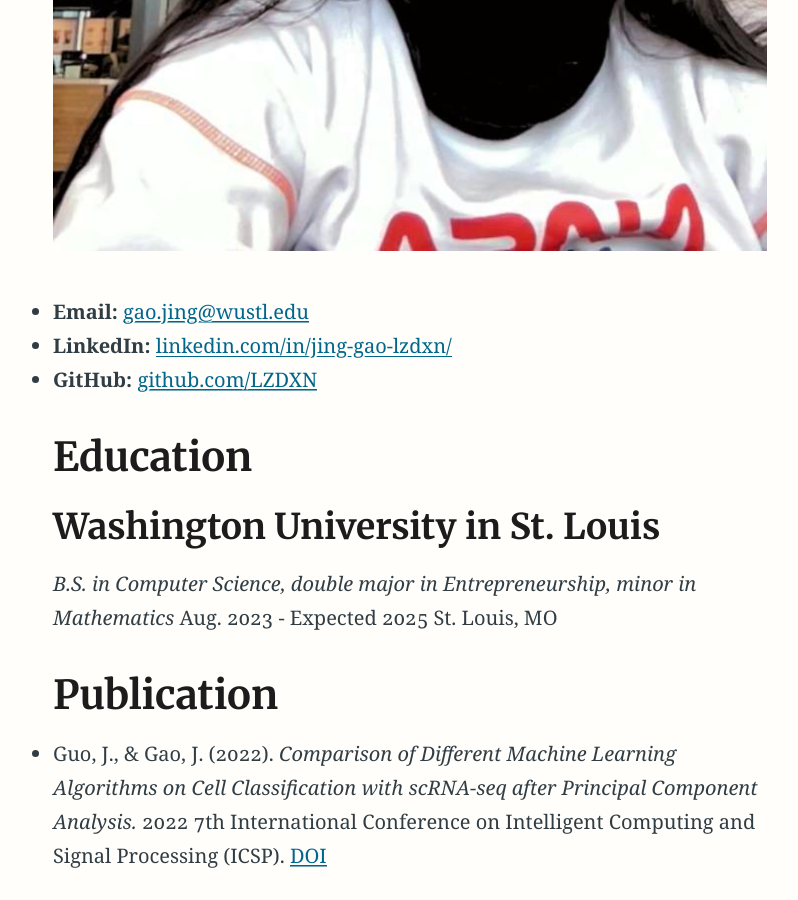
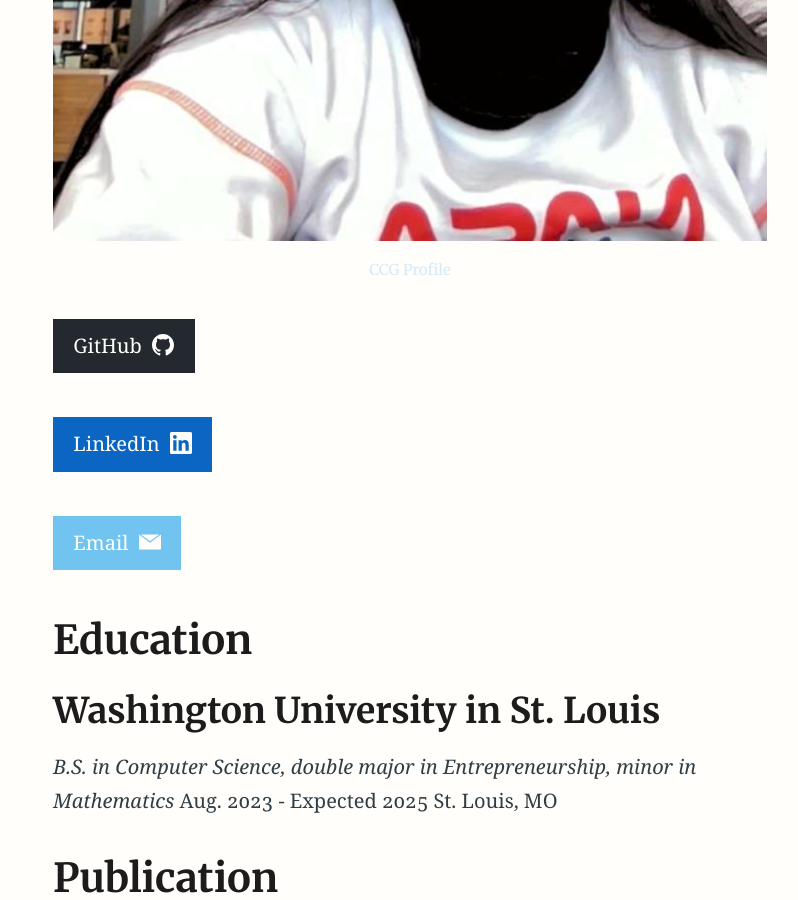
Before and after one commit to LZDXN/LZDXN.github.io, a Jekyll site: the page built from index.md, in a window 1280 px wide and 900 px high, scrolled down 992 px. Shown: the whole window, without its empty margins (230-1028 px from the left). Built offline with Jekyll 4.4.1, drawn with Linux system fonts in a browser that asks for light colours.

Commit message:
modified link to other personal profile

```diff
--- a/_config.yml
+++ b/_config.yml
@@ -113,7 +113,7 @@
 
 # 8. Site favicons & manifest icons
 favicons: # Favicons are also used in the manifest file. Syntax is 'size: path'
-  16: '/assets/logos/w.png'
+  16: '/assets/logos/b.png'
   # 32: '/assets/logos/logo@32px.png'
   # 96: '/assets/logos/logo@96px.png'
   # 120: '/assets/logos/logo@120px.png'
@@ -134,8 +134,6 @@
   url: /categories/
 - title: Search
   url: /search/
-- title: Fork LZDXN
-  url: https://github.com/daviddarnes/LZDXN
 
 navigation_footer:
 - title: Created by Jing Gao
--- a/index.md
+++ b/index.md
@@ -3,16 +3,15 @@
 feature_text: |
   ## LZDXN - Jing Gao
   An undergraduate student at Washington University in St. Louis, majoring in Computer Science and Entrepreneurship.
-feature_image: "https://sites.wustl.edu/olinmc/files/2023/10/flyer_image_429596_linkedin_bannerswithcentennial_823145622_823145622.jpg.jpeg"
+# feature_image: "https://sites.wustl.edu/olinmc/files/2023/10/flyer_image_429596_linkedin_bannerswithcentennial_823145622_823145622.jpg.jpeg"
 # excerpt: ""
 ---
 
+{% include figure.html image="/assets/img/profile_photo.jpg" caption="CCG Profile" %}
 
-![Profile Photo](/assets/img/profile_photo.jpg)
-
-- **Email:** [gao.jing@wustl.edu](mailto:gao.jing@wustl.edu)
-- **LinkedIn:** [linkedin.com/in/jing-gao-lzdxn/](https://linkedin.com/in//)
-- **GitHub:** [github.com/LZDXN](https://github.com/)
+{% include button.html text="GitHub" icon="github" link="https://github.com/LZDXN" color="#24292F" %}
+{% include button.html text="LinkedIn" icon="linkedin" link="https://linkedin.com/in/jing-gao-lzdxn/" color="#0A66C2" %}
+{% include button.html text="Email" icon="email" link="mailto:gao.jing@wustl.edu" color="#71c4ef" %}
 
 # Education
 
```
Also changed, not shown: thanks.md (deleted, +0 -7 lines), assets/logos/b.png (added), 2 other files.
